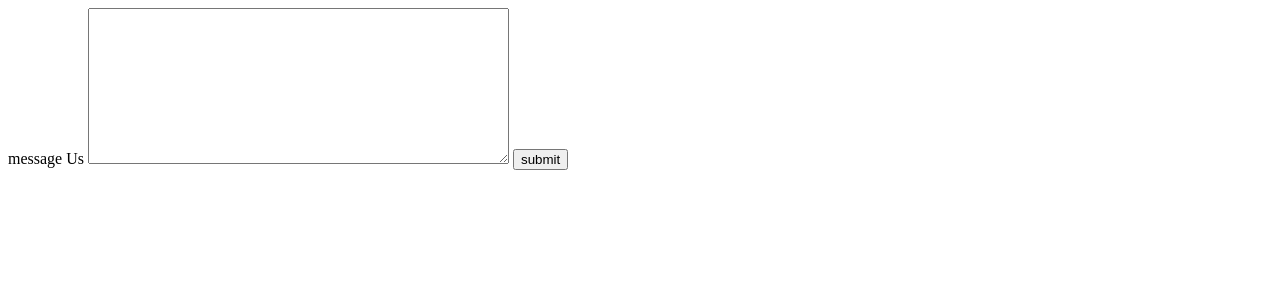
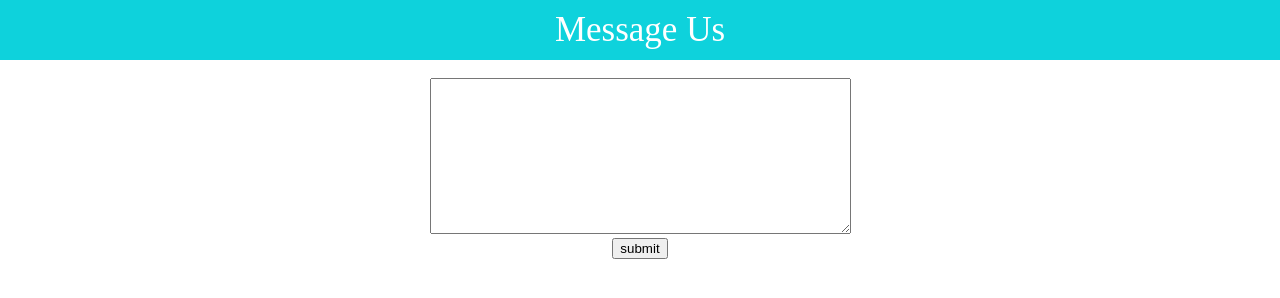
Before and after one commit to azdevoe/Nin_office, a website: page frontend/html/messageUs.html in a window 1280 px wide. Drawn offline with Linux system fonts and the light colour scheme.

Commit message:
added to message us

```diff
--- a/frontend/html/messageUs.html
+++ b/frontend/html/messageUs.html
@@ -5,10 +5,11 @@
     <meta name="viewport" content="width=device-width, initial-scale=1.0">
     <title>Document</title>
 </head>
-<body>
-    <form  method="post" id="form">
-        <label for="text">message Us</label>
-        <textarea id="message" name="message" rows="10" cols="50"  required></textarea>
+<body style="margin: 0;padding:0;">
+                        <span style="background: rgb(14, 210, 220);padding:10px;color:white;margin-top:0; text-align:center;display:block;font-size:35px;">Message Us</span><br>
+
+    <form  method="post" id="form"style="text-align:center; margin-top:0px;">
+        <textarea id="message" name="message" rows="10" cols="50"  required></textarea><br>
         <button type="submit">submit</button>
     </form>
    <script src="../js/messageUs.js"></script>
```
